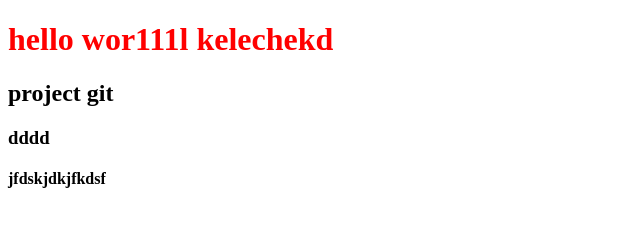
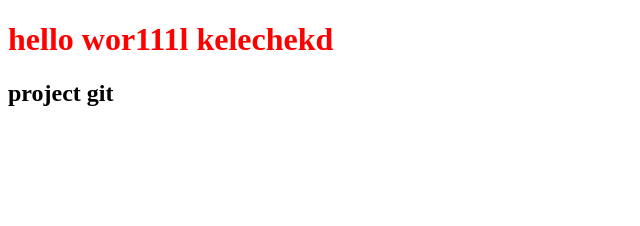
Before and after one commit to GulinaChukotaeva/siteGIt, a plain HTML site: page index.html in a window 1280 px wide. Shown: the whole page, without its empty margins (0-640 px from the left). Drawn offline with Linux system fonts and the light colour scheme.

Commit message:
fix header last

```diff
--- a/index.html
+++ b/index.html
@@ -11,8 +11,7 @@
    <header>
     <h1>hello wor111l kelechekd</h1>
     <h2>project git</h2>
-    <h3>dddd </h3>
-    <h4>jfdskjdkjfkdsf</h4>
+
    </header>
 
 
```
